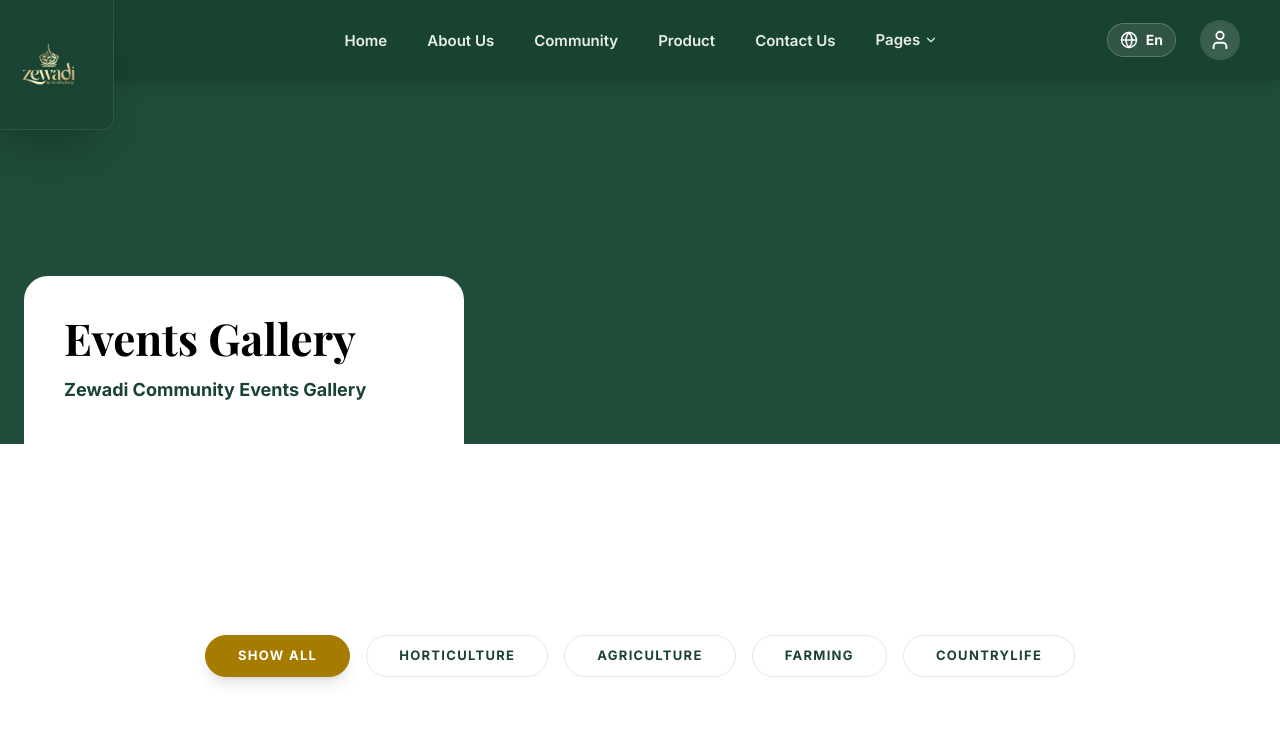
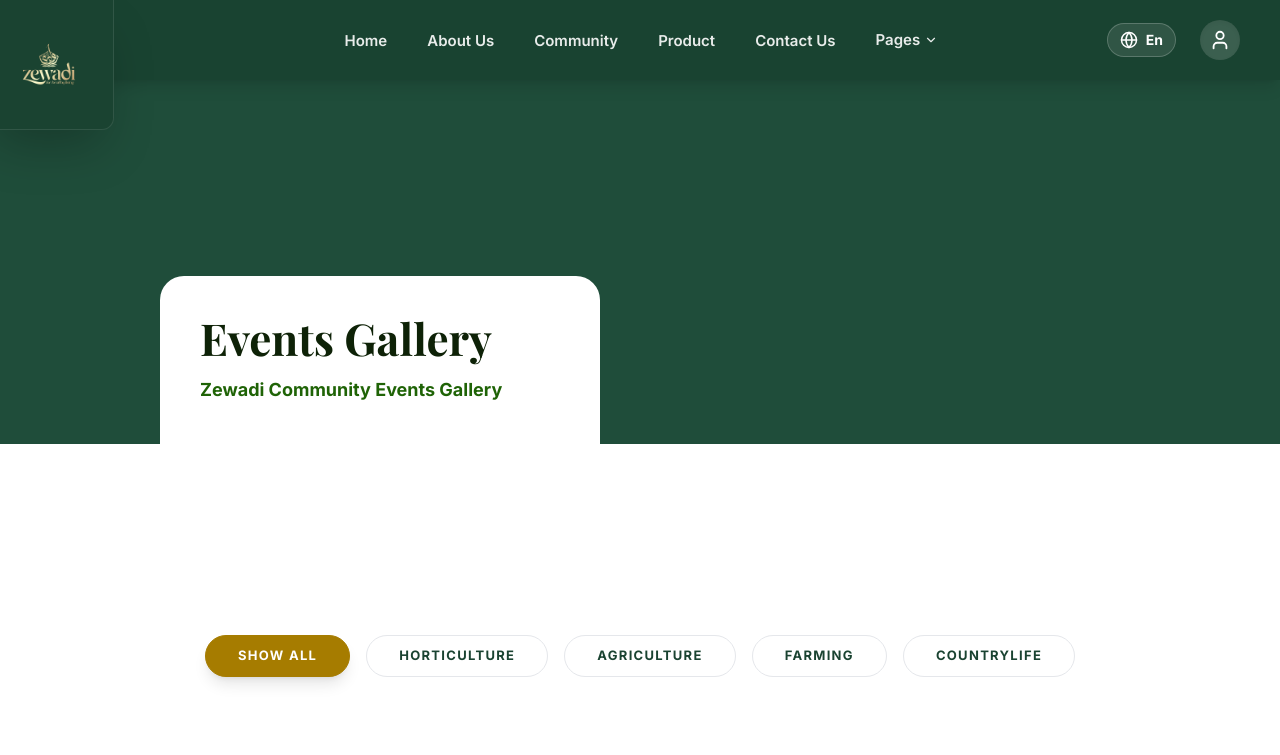
Before and after one commit to teambrandbook/new-zewadi, a Next.js app: page /gallery in a window 1280 px wide. Shown: the top 755 px of the page. Built offline with nearby package versions, Linux system fonts and the light colour scheme.

Commit message:
login page redirection

```diff
--- a/src/components/community/CommunityStats.tsx
+++ b/src/components/community/CommunityStats.tsx
@@ -2,6 +2,7 @@
 
 import React, { useEffect, useRef } from "react";
 import Image from "next/image";
+import Link from "next/link";
 import gsap, { animatePopUp, animateFadeInLeft, animateSwipeReveal, animateCounter } from "@/lib/gsap";
 import { Leaf, ArrowRight } from "lucide-react";
 import communityData from "@/data/community.json";
@@ -86,10 +87,12 @@ const CommunityStats = () => {
                   {statsSection.card.description}
                 </p>
                 <div className="text-animate-left">
-                  <button className="border border-brand-green/20 text-brand-green font-bold px-8 py-3 rounded-full hover:bg-brand-green hover:text-white transition-all duration-300 flex items-center gap-2 w-fit group">
-                    {statsSection.card.ctaText}
-                    <ArrowRight size={18} className="group-hover:translate-x-1 transition-transform" />
-                  </button>
+                  <Link href="/login">
+                    <button className="border border-brand-green/20 text-brand-green font-bold px-8 py-3 rounded-full hover:bg-brand-green hover:text-white transition-all duration-300 flex items-center gap-2 w-fit group">
+                      {statsSection.card.ctaText}
+                      <ArrowRight size={18} className="group-hover:translate-x-1 transition-transform" />
+                    </button>
+                  </Link>
                 </div>
               </div>
               <div
--- a/src/components/contact/ContactHero.tsx
+++ b/src/components/contact/ContactHero.tsx
@@ -1,26 +1,16 @@
-"use client";
-
 import React from "react";
 import contactData from "@/data/contact.json";
+import ContentSection from "../common/ContentSection";
 
 const ContactHero = () => {
   const { hero } = contactData;
 
   return (
-    <section className="bg-[#1f4d3a] pt-20 sm:pt-24 pb-0 relative z-10">
-      <div className="container mx-auto px-4 sm:px-6 relative">
-        <div className="h-[140px] sm:h-[180px]" />
-
-        <div className="hero-box relative -mb-px max-w-[440px] rounded-t-[24px] bg-white px-7 py-7 sm:px-10 sm:py-10 z-30">
-          <h1 className="font-playfair text-[2.25rem] md:text-[2.75rem] font-bold leading-none text-black mb-4">
-            {hero.title}
-          </h1>
-          <p className="mt-4 text-base md:text-lg font-bold text-[#1A4331] font-inter">
-            {hero.subtitle}
-          </p>
-        </div>
-      </div>
-    </section>
+    <ContentSection
+      title={hero.title}
+      subtitle={hero.subtitle}
+      sectionClassName="relative z-10"
+    />
   );
 };
 
--- a/src/components/gallery/GalleryHero.tsx
+++ b/src/components/gallery/GalleryHero.tsx
@@ -1,26 +1,16 @@
-"use client";
-
 import React from "react";
 import galleryData from "@/data/gallery.json";
+import ContentSection from "../common/ContentSection";
 
 const GalleryHero = () => {
   const { hero } = galleryData;
 
   return (
-    <section className="bg-[#1f4d3a] pt-20 sm:pt-24 pb-0 relative z-10">
-      <div className="container mx-auto px-4 sm:px-6 relative">
-        <div className="h-[140px] sm:h-[180px]" />
-
-        <div className="hero-box relative -mb-px max-w-[440px] rounded-t-[24px] bg-white px-7 py-7 sm:px-10 sm:py-10 z-30">
-          <h1 className="font-playfair text-[2.25rem] md:text-[2.75rem] font-bold leading-none text-black mb-4">
-            {hero.title}
-          </h1>
-          <p className="mt-4 text-base md:text-lg font-bold text-[#1A4331] font-inter">
-            {hero.subtitle}
-          </p>
-        </div>
-      </div>
-    </section>
+    <ContentSection
+      title={hero.title}
+      subtitle={hero.subtitle}
+      sectionClassName="relative z-10"
+    />
   );
 };
 
--- a/src/components/products/ProductHero.tsx
+++ b/src/components/products/ProductHero.tsx
@@ -1,26 +1,16 @@
-"use client";
-
 import React from "react";
 import productsData from "@/data/products.json";
+import ContentSection from "../common/ContentSection";
 
 const ProductHero = () => {
   const { hero } = productsData;
 
   return (
-    <section className="bg-[#1f4d3a] pt-20 sm:pt-24 pb-0 relative z-10">
-      <div className="container mx-auto px-4 sm:px-6 relative">
-        <div className="h-[140px] sm:h-[180px]" />
-
-        <div className="hero-box relative -mb-px max-w-[440px] rounded-t-[24px] bg-white px-7 py-7 sm:px-10 sm:py-10 z-30">
-          <h1 className="font-playfair text-[2.25rem] md:text-[2.75rem] font-bold leading-none text-black mb-4">
-            {hero.title}
-          </h1>
-          <p className="mt-4 text-base md:text-lg font-bold text-[#1A4331] font-inter">
-            {hero.subtitle}
-          </p>
-        </div>
-      </div>
-    </section>
+    <ContentSection
+      title={hero.title}
+      subtitle={hero.subtitle}
+      sectionClassName="relative z-10"
+    />
   );
 };
 
```
